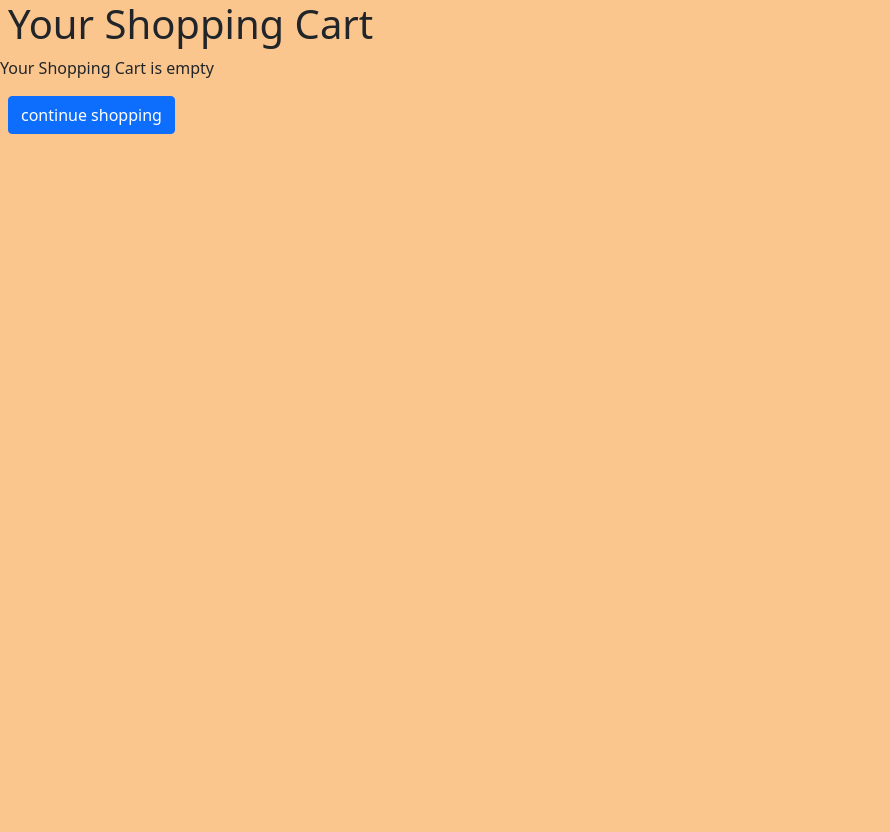
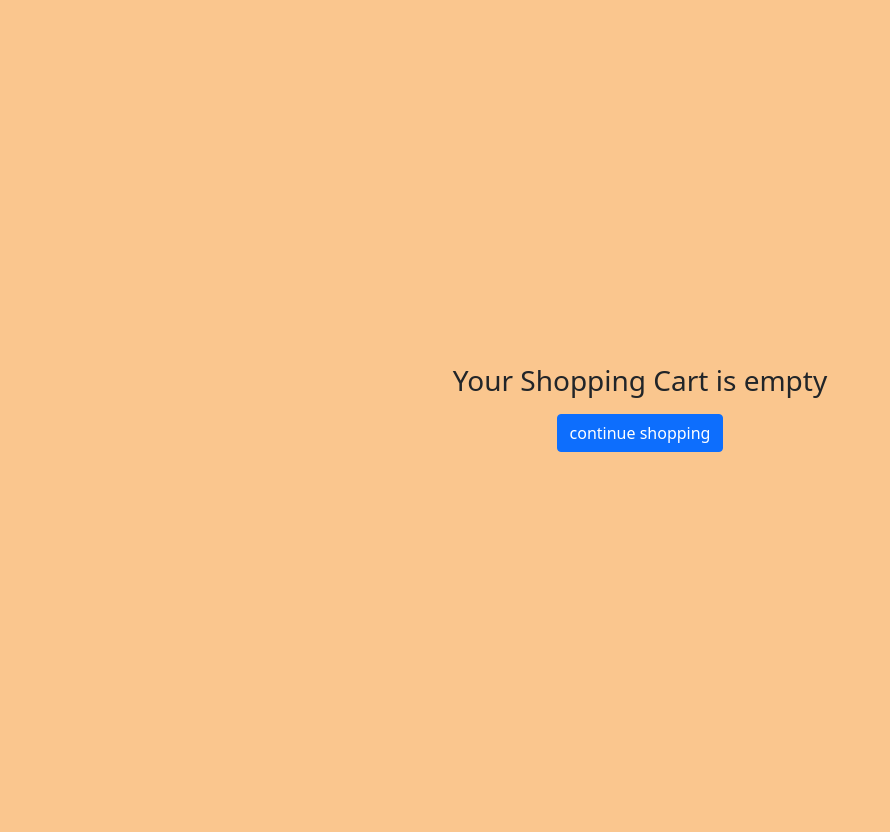
Before and after one commit to carmartdev/MyLibrary, a Django app: page /cart/ in a window 1280 px wide. Shown: the whole page, without its empty margins (0-890 px from the left). Before the commit the page ends 134 px from the top, so only its background shows below. Run offline with Django 3.2, Linux system fonts and the light colour scheme; some libraries are stand-ins or nearby versions.

Commit message:
update UI presentation

```diff
--- a/store/static/store/style.css
+++ b/store/static/store/style.css
@@ -1,14 +1,38 @@
+html {
+    height: 100%;
+}
+
 body {
     background-color: #fac68e;
     overflow-x: hidden;
+    display: flex;
+    flex-direction: column;
+}
+
+.content {
+    flex: 1;
+}
+
+.info-window {
+    background-color: #ffe6ac;
+}
+
+.vh-100 {
+    min-height: 100vh;
 }
 
 footer {
     font-size: 0.8rem;
+    width: 100%;
 }
 
 .card {
     background-color: #ffe6ac;
+    width: 220px;
+}
+
+.card-img-top {
+    height: 300px;
 }
 
 .pagination > li > a {
--- a/store/templates/store/base.html
+++ b/store/templates/store/base.html
@@ -13,9 +13,11 @@
               href="{% static 'store/favicon.ico' %}"/>
         <title>{% block title_text %}{% endblock %}</title>
     </head>
-    <body>
-        {% block body %}{% endblock %}
-        <footer class="my-3">
+    <body class="vh-100">
+        <div class="content">
+            {% block body %}{% endblock %}
+        </div>
+        <footer class="py-3">
             {% block footer %}{% endblock %}
         </footer>
     </body>
--- a/store/templates/store/cart.html
+++ b/store/templates/store/cart.html
@@ -1,11 +1,15 @@
 {% extends "store/base.html" %}
 {% block title_text %}Your Shopping Cart{% endblock %}
 {% block body %}
-    <h1 class="col mx-2">Your Shopping Cart</h1>
+<div class="container">
     {% if cart %}
+        <div class="row">
+            <h1 class="col">Your Shopping Cart</h1>
+        </div>
         <form id="id_update_form" action="{% url 'store:update' %}" method="POST">
             {% csrf_token %}
         </form>
+        <div class="row">
             <table id="id_book_catalog" class="table table-borderless table-striped">
                 <thead>
                     <tr>
@@ -22,7 +26,7 @@
                     {% for item in cart %}
                         <tr class="align-middle">
                             <td>{{ forloop.counter }}.</td>
-                        <td>{{ item.title }}</td>
+                            <td>{{ item.title|title }}</td>
                             <td>by {{ item.authors.all|join:", " }}</td>
                             <td>${{ item.price }}</td>
                             <td>
@@ -56,8 +60,12 @@
                 </tr>
                 </thead>
             </table>
-        <div class="position-absolute end-0 mx-5">
-            <a class="btn btn-primary mx-2" href="{% url 'store:home' %}">
+        </div>
+        <div class="row">
+            <div class="col">
+            </div>
+            <div class="col-auto">
+                <a class="btn btn-primary" href="{% url 'store:home' %}">
                     continue shopping
                 </a>
                 <button name="update" class="btn btn-primary" form="id_update_form">
@@ -67,10 +75,16 @@
                     checkout
                 </a>
             </div>
+        </div>
     {% else %}
-        <p>Your Shopping Cart is empty</p>
-        <a class="btn btn-primary mx-2" href="{% url 'store:home' %}">
+        <div class="row vh-100 align-items-center text-center">
+            <div>
+                <h3 class="my-3">Your Shopping Cart is empty</h3>
+                <a class="btn btn-primary" href="{% url 'store:home' %}">
                     continue shopping
                 </a>
+            </div>
+        </div>
     {% endif %}
+</div>
 {% endblock %}
--- a/store/views.py
+++ b/store/views.py
@@ -8,15 +8,11 @@ class HomePage(generic.ListView):
     model = Book
     context_object_name = "books"
     template_name = "store/index.html"
-    paginate_by = 5
+    paginate_by = 10
 
 class BookInfo(generic.detail.DetailView):
     model = Book
     template_name = "store/book_info.html"
-
-    def get_context_data(self, **kwargs):
-        context = super().get_context_data(**kwargs)
-        return context
 
 @require_POST
 def delete_from_cart(request, item_id):
```
Also changed, not shown: store/templates/store/book_info.html (+40 -13 lines), store/templates/store/checkout.html (+4 -4 lines), store/templates/store/index.html (+8 -9 lines), 1 other file. Lines whose indentation alone changed are shown as unchanged.
